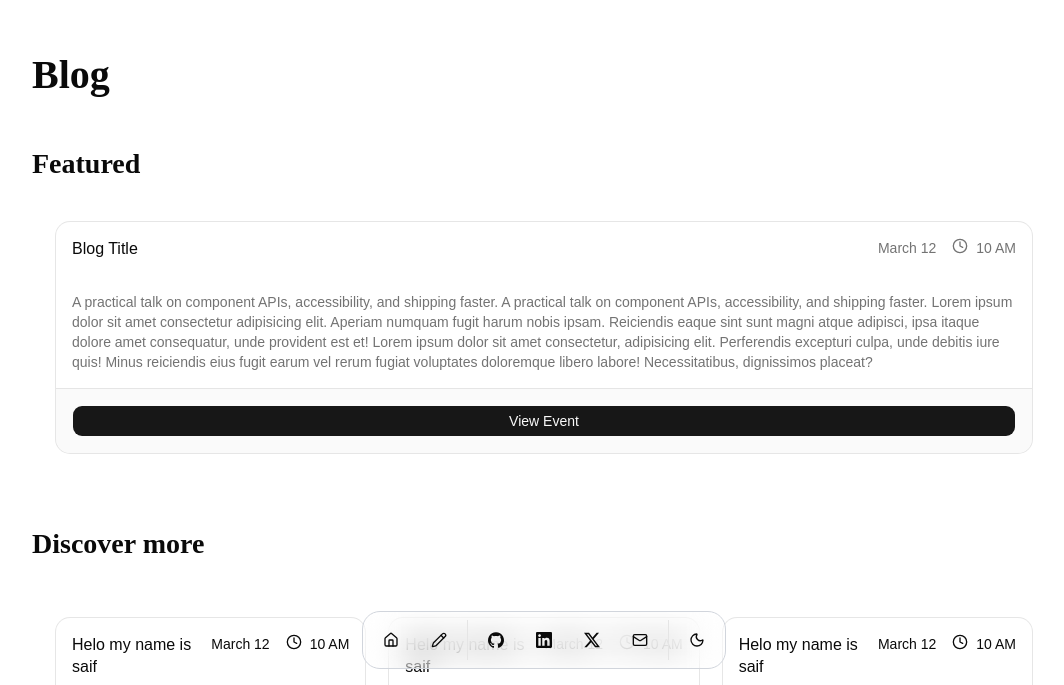
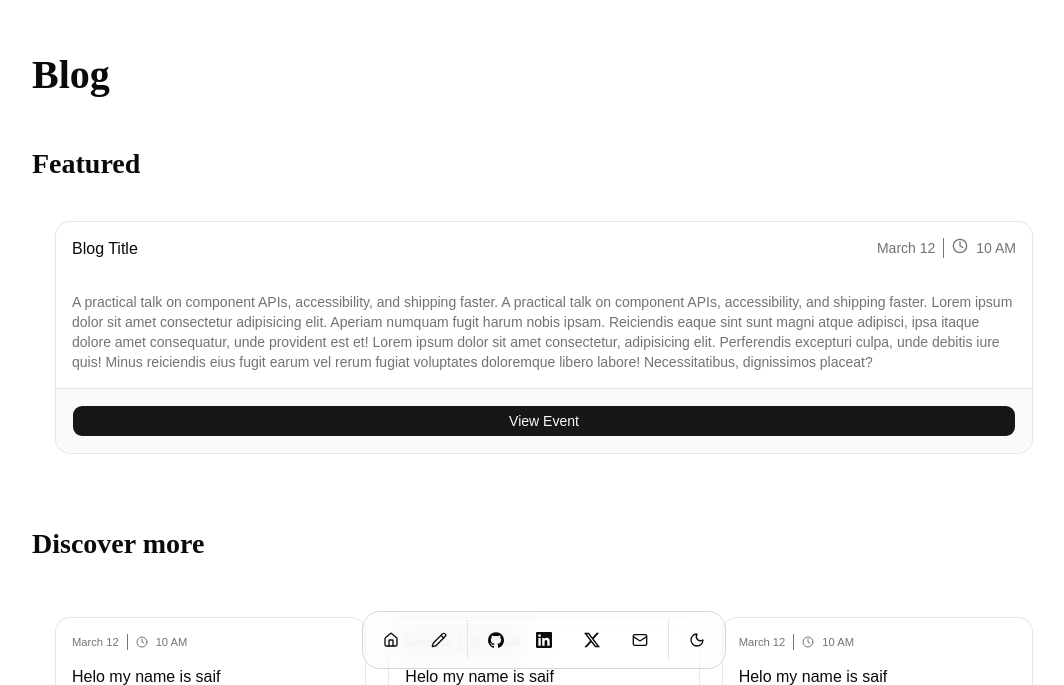
Before and after one commit to SaifUrRehman2k/Portfolio_React, a React (Vite) app: page /blog in a window 1280 px wide. Shown: the part 115-800 px from the top of the page, without its empty margins (96-1160 px from the left). Built offline with nearby package versions, Linux system fonts and the light colour scheme.

Commit message:
Minor UI fixes

```diff
--- a/src/components/layout/Card/index.jsx
+++ b/src/components/layout/Card/index.jsx
@@ -8,14 +8,18 @@ import {
     CardHeader,
     CardTitle,
 } from "@/components/ui/card"
-import { Separator } from "@base-ui/react"
+import { Separator } from "@/components/ui/separator"
 import { Clock } from "lucide-react"
 
-export function CardWithList() {
+export function CardImageWithList() {
     return (
         <Card className="relative grow m-auto max-w-sm pt-0">
             <div className="absolute inset-0 z-30 aspect-video bg-black/35" />
-
+            <img
+                src="https://avatar.vercel.sh/shadcn1"
+                alt="Event cover"
+                className="relative z-20 aspect-video w-full object-cover brightness-60 grayscale dark:brightness-40"
+            />
             <CardHeader>
                 <CardAction>
                     <Badge badgeName={"Live"} />
@@ -45,13 +49,13 @@ export function CardWithButton(params, classForParent) {
     return (
         <Card className={`relative grow pt-0${classForParent}`}>
 
-            <CardHeader className={"h-max gap-4"}>
+            <CardHeader className={"h-max gap-4 flex flex-col items-start"}>
                 <CardAction className={"col-span-1 row-span-1"}>
-                    <span className="flex flex-row gap-2 ">
+                    <small className="flex flex-row gap-2 text-muted-foreground items-center justify-center">
                         March 12
-                        <Separator />
-                        <Clock size={16} /> 10 AM
-                    </span>
+                        <Separator orientation="vertical" className={"bg-muted-foreground"} />
+                        <Clock size={12} /> 10 AM
+                    </small>
                 </CardAction>
                 <CardTitle>Helo my name is saif</CardTitle>
                 <CardDescription className={'col-span-2'}>
@@ -72,11 +76,12 @@ export function CardButtonHorizontal(params, classForParent) {
         <Card className="grid grid-cols-[1fr] items-start gap-4 mx-6">
             {/* <div className="absolute inset-0 z-30 aspect-video bg-black/35" /> */}
 
-            <CardHeader className={"h-max gap-8"}>
+            <CardHeader className={"h-max gap-8 md:grid flex flex-col"}>
                 <CardAction>
                     <span className="flex flex-row gap-2 text-muted-foreground">
                         March 12
-                        <Separator />
+                        <Separator orientation="vertical" className={"bg-muted-foreground"} />
+
                         <Clock size={16} /> 10 AM
                     </span>
                 </CardAction>
--- a/src/components/sections/Projects/index.jsx
+++ b/src/components/sections/Projects/index.jsx
@@ -1,4 +1,4 @@
-import { CardWithList } from '@/components/layout/Card'
+import { CardImageWithList } from '@/components/layout/Card'
 import { InteractiveHoverButton } from '@/components/ui/interactive-hover-button'
 import React from 'react'
 
@@ -9,14 +9,14 @@ const Projects = () => {
                 <InteractiveHoverButton>
                     My Projects
                 </InteractiveHoverButton>
-                <h1>Check out my latest work.</h1>
+                <h1 className='text-center'>Check out my latest work.</h1>
                 <p className='text-center'>Lorem ipsum dolor sit amet consectetur adipisicing elit. Assumenda voluptates quisquam tempora perferendis corrupti, voluptatum fuga voluptatibus eveniet ducimus nostrum velit molestiae officiis ab sint officia sit, quam tempore est.</p>
             </div>
             <div className='grid grid-cols-1 md:grid-cols-2 lg:grid-cols-3 gap-6'>
-                <CardWithList />
-                <CardWithList />
-                <CardWithList />
-                <CardWithList />
+                <CardImageWithList />
+                <CardImageWithList />
+                <CardImageWithList />
+                <CardImageWithList />
 
             </div>
         </div>
```
